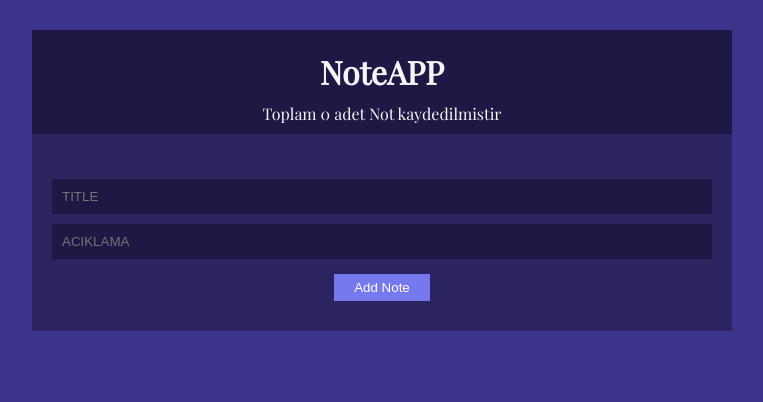
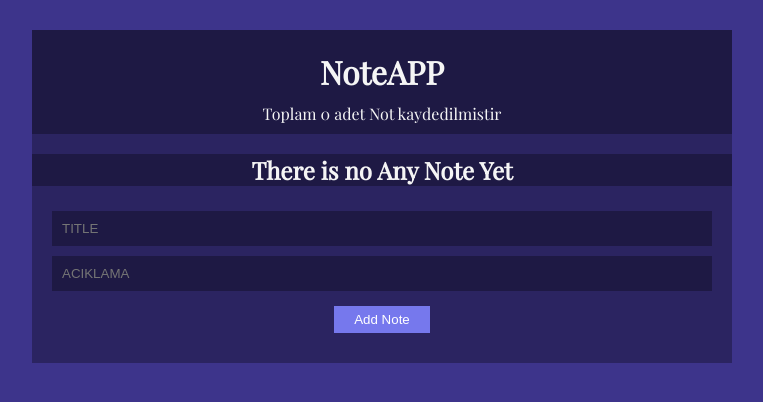
Before and after one commit to CherokeeX/https---github.com-CherokeeX-Note-APP, a React (Create React App) app: page / in a window 1280 px wide. Shown: the top 402 px of the page, without its empty margins (258-1021 px from the left). Built offline with nearby package versions, Linux system fonts and the light colour scheme.

Commit message:
sytling over

```diff
--- a/src/companents/NoteLists.js
+++ b/src/companents/NoteLists.js
@@ -2,19 +2,19 @@ import Note from "./Note";
 
 const NoteLists = ({ notes ,removeNote }) => {
 
-    return (
+    return notes.length > 0 ?
+    (
+        <div className="note-list">
+            <ul>
+                { notes.map(note => { return (<Note note={note} key={ note.id } removeNote={removeNote} />); }) }
+            </ul>
+        </div>
+    ) :
+    (
+        <div className="empty"> <h2>There is no Any Note Yet</h2>  </div>
+    );
 
-    <div className="note-list">
-         <ul className="title">
-             { notes.map( note => {
-              return (<Note note={note} key={note.id} removeNote = {removeNote}/>
-            );
-        }) }
-        </ul>
-    </div>
-            );
-
-        }
+}
 
 
 export default NoteLists;
--- a/src/index.css
+++ b/src/index.css
@@ -102,3 +102,9 @@ input[type="submit"]{
   background-color: var(--secondary-color);
 
 }
+
+.empty {
+  background-color: rgba(0,0,0,0.3);
+  align-items: center;
+  text-align: center;
+}
```
